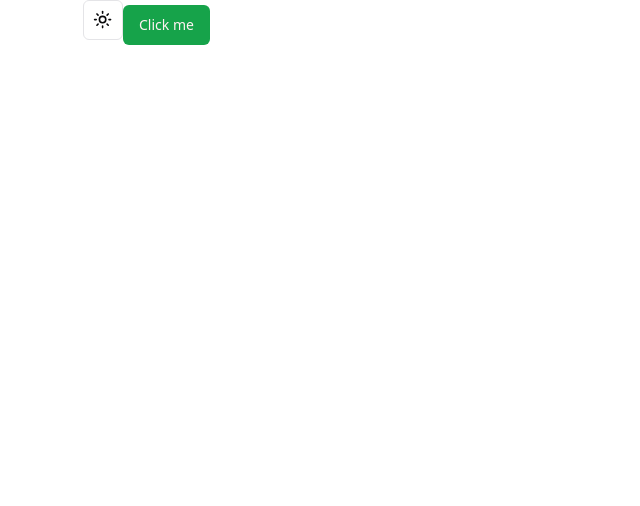
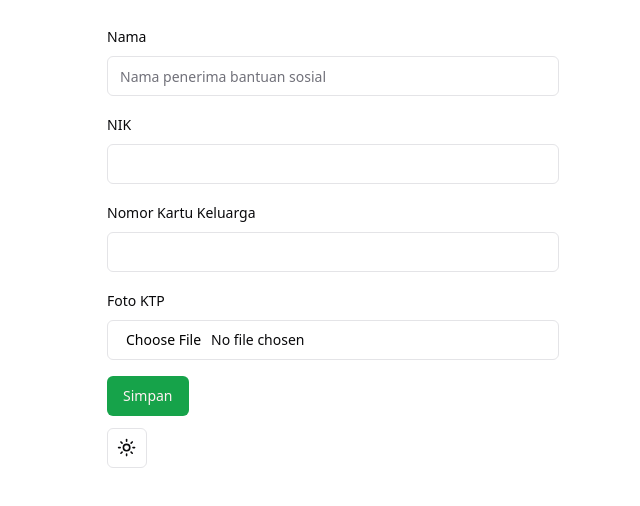
Before and after one commit to estotriramdani/bantuan-sosial-form, a React (Vite) app: page / in a window 1280 px wide. Shown: the top 506 px of the page, without its empty margins (307-947 px from the left). Built offline with nearby package versions, Linux system fonts and the light colour scheme.

Commit message:
wip: create form to handle submission "rekomendasi bantuan sosial"
The progress:
- initialize form
- add columns and its validation (using zod)

```diff
--- a/src/pages/AddForm.tsx
+++ b/src/pages/AddForm.tsx
@@ -1,12 +1,135 @@
+import { zodResolver } from '@hookform/resolvers/zod';
+import { useForm } from 'react-hook-form';
+import * as z from 'zod';
+
 import { ModeToggle } from '@/components/mode-toggle';
 import { Button } from '@/components/ui/button';
+import {
+  Form,
+  FormControl,
+  // FormDescription,
+  FormField,
+  FormItem,
+  FormLabel,
+  FormMessage,
+} from '@/components/ui/form';
+import { Input } from '@/components/ui/input';
+import { useToast } from '@/components/ui/use-toast';
+
+const MAX_FILE_SIZE = 2 * 1024 * 1024; // 2MB
+const ALLOWED_FILE_EXTS = ['jpg', 'jpeg', 'png', 'bmp'];
+
+const imageValidation = z
+  .instanceof(File, { message: 'Wajib diisi' })
+  .refine(
+    (file) => {
+      const ext = file.name.split('.').pop()?.toLowerCase();
+      if (!ext) return false;
+      return ALLOWED_FILE_EXTS.includes(ext);
+    },
+    { message: 'Hanya dapat menerima gambar' },
+  )
+  .refine((file) => file.size < MAX_FILE_SIZE, { message: 'Ukuran file maksimal 2MB' });
+
+const formSchema = z.object({
+  nama: z.string().min(3, { message: 'Nama wajib diisi' }),
+  nik: z.string().min(16, { message: 'NIK minimal 16 digit' }).max(18, { message: 'NIK maksimal 18 digit' }),
+  noKk: z
+    .string()
+    .min(16, { message: 'Nomor Kartu Keluarga minimal 16 digit' })
+    .max(18, { message: 'Nomor Kartu Keluarga maksimal 18 digit' }),
+  fotoKtp: imageValidation,
+});
 
 const AddFormPage = () => {
+  const { toast } = useToast();
+
+  const form = useForm<z.infer<typeof formSchema>>({
+    resolver: zodResolver(formSchema),
+    defaultValues: {
+      nama: '',
+    },
+  });
+
+  function onSubmit(values: z.infer<typeof formSchema>) {
+    console.log(values.fotoKtp);
+    toast({
+      title: 'Account created.',
+      description: JSON.stringify(values),
+      variant: 'success',
+    });
+  }
+
   return (
     <main className="">
-      <div className="mx-auto w-full lg:w-[500px]">
+      <div className="mx-auto w-full p-6 lg:w-[500px]">
+        <div className="mb-3">
+          <Form {...form}>
+            <form onSubmit={form.handleSubmit(onSubmit)} className="space-y-4">
+              <FormField
+                control={form.control}
+                name="nama"
+                render={({ field }) => (
+                  <FormItem>
+                    <FormLabel>Nama</FormLabel>
+                    <FormControl>
+                      <Input placeholder="Nama penerima bantuan sosial" {...field} />
+                    </FormControl>
+                    <FormMessage />
+                  </FormItem>
+                )}
+              />
+              <FormField
+                control={form.control}
+                name="nik"
+                render={({ field }) => (
+                  <FormItem>
+                    <FormLabel>NIK</FormLabel>
+                    <FormControl>
+                      <Input {...field} />
+                    </FormControl>
+                    <FormMessage />
+                  </FormItem>
+                )}
+              />
+              <FormField
+                control={form.control}
+                name="noKk"
+                render={({ field }) => (
+                  <FormItem>
+                    <FormLabel>Nomor Kartu Keluarga</FormLabel>
+                    <FormControl>
+                      <Input {...field} />
+                    </FormControl>
+                    <FormMessage />
+                  </FormItem>
+                )}
+              />
+              <FormField
+                control={form.control}
+                name="fotoKtp"
+                render={({ field }) => (
+                  <FormItem>
+                    <FormLabel>Foto KTP</FormLabel>
+                    <FormControl>
+                      <Input
+                        type="file"
+                        onChange={(e) => {
+                          if (e.target.files?.[0]) {
+                            field.onChange(e.target.files?.[0]);
+                          }
+                        }}
+                      />
+                    </FormControl>
+                    <FormMessage />
+                  </FormItem>
+                )}
+              />
+              <Button type="submit">Simpan</Button>
+            </form>
+          </Form>
+        </div>
         <ModeToggle />
-        <Button>Click me</Button>
       </div>
     </main>
   );
```
